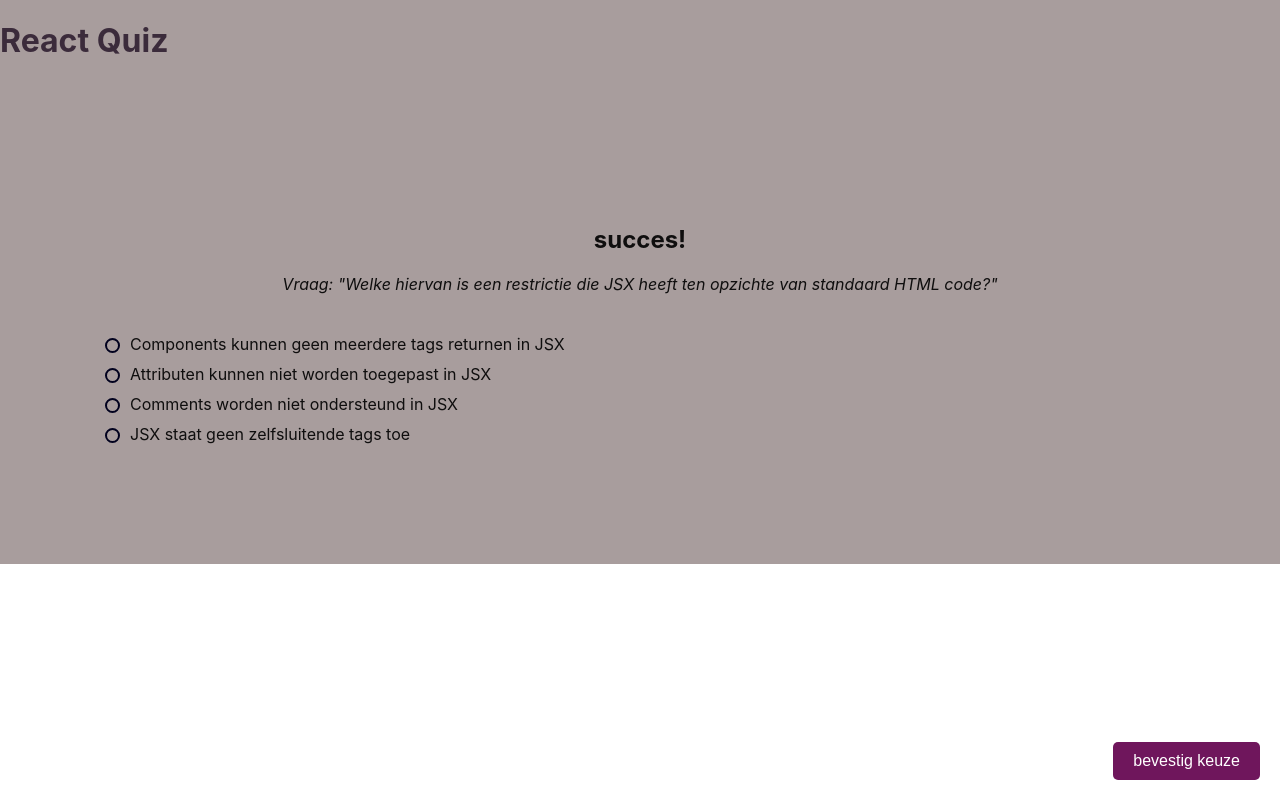
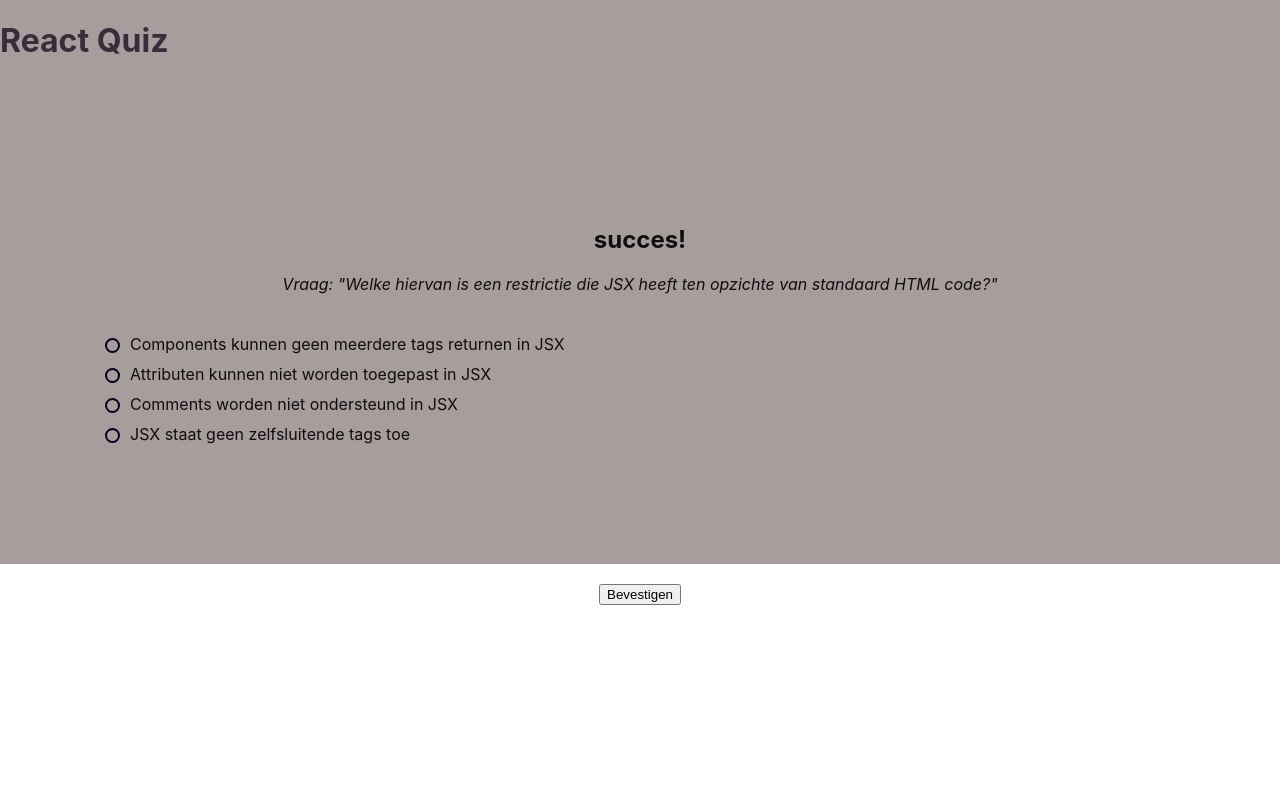
Before and after one commit to Melanforsaken/ReactQuiz2, a React (Create React App) app: page / in a window 1280 px wide. Built offline with nearby package versions, Linux system fonts and the light colour scheme.

Commit message:
tenslotte ook alle verwijzingen naar ConfirmButton.js deleted uit App.js en vervangen door de nieuwe variant: handleConfirmPage

```diff
--- a/src/App.js
+++ b/src/App.js
@@ -1,5 +1,4 @@
 import './App.css';
-import ConfirmButton from './ConfirmButton';
 import React, { useState } from 'react';
 import { BrowserRouter as Router, Routes, Route, Link } from 'react-router-dom';
 import { FaArrowRight } from 'react-icons/fa';
@@ -29,7 +28,8 @@ function App() {
     setSelectedOption(event.target.value);
   };
 
-  const   handleConfirm = () => {
+  const handleConfirmPage1 = () => {
+
     setAttempted(true);
     if (selectedOption === correctAnswer) {
       setResult('correct');
@@ -124,7 +124,9 @@ function App() {
             <Route path="/sixth-page" element={<NextPage6 />} />
           </Routes>
         </main>
-        <ConfirmButton onConfirm={handleConfirm} />
+           <button onClick={handleConfirmPage1} style={{ marginTop: '20px' }}>
+        Bevestigen
+      </button>
       </div>
     </Router>
   );
```
